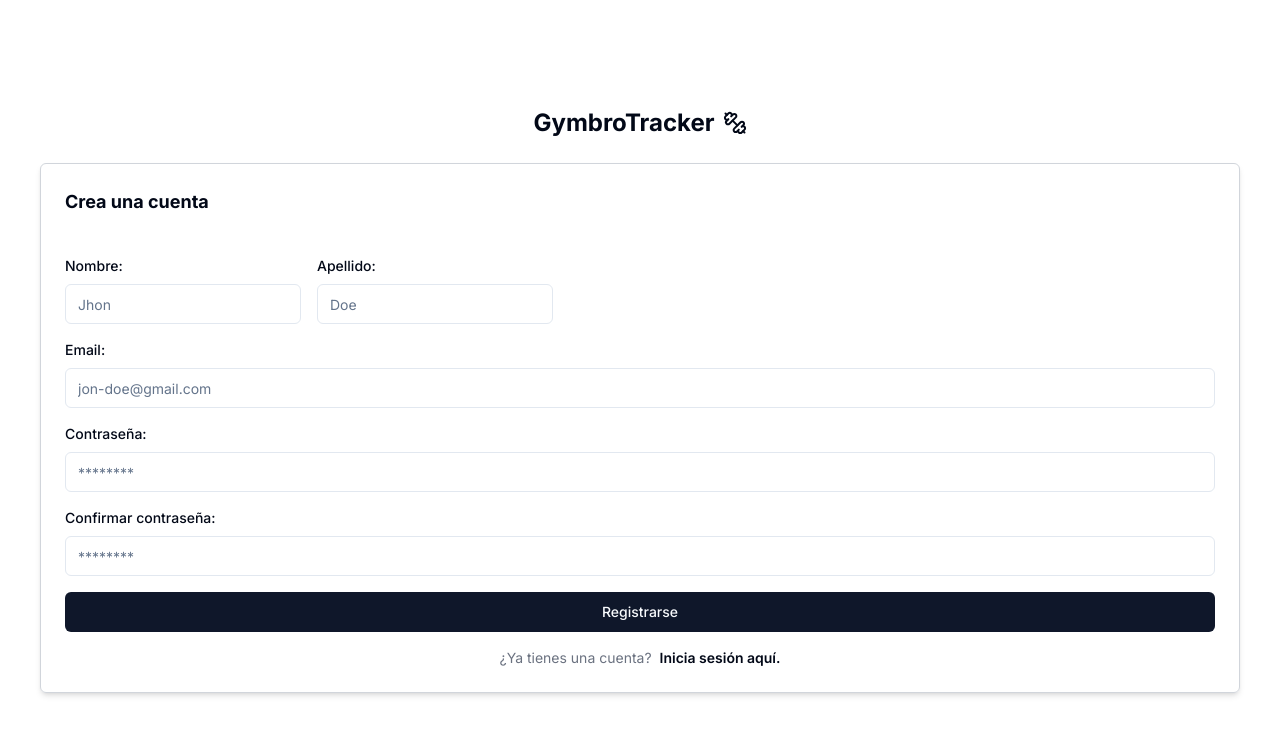
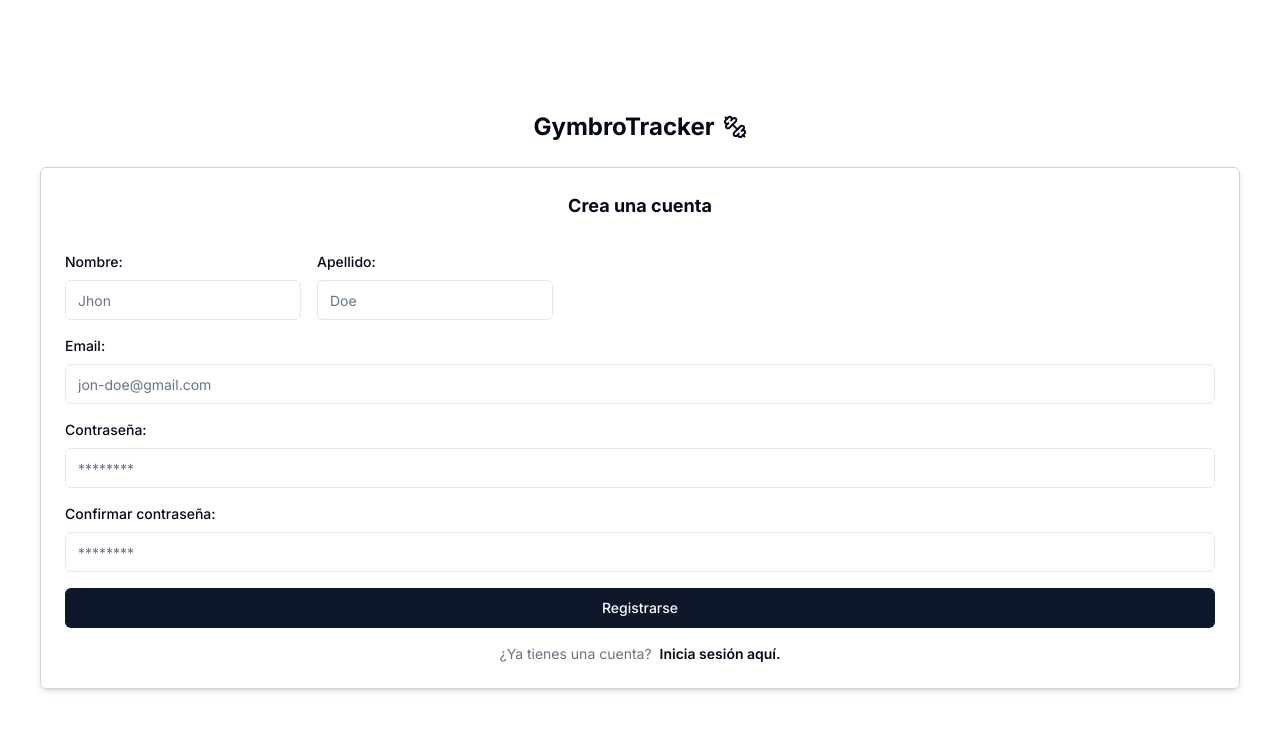
Before and after one commit to luispazcode/gymbro-tracker, a Next.js app: page /auth/register in a window 1280 px wide. Shown: the top 734 px of the page. Built offline with nearby package versions, Linux system fonts and the light colour scheme.

Commit message:
feat: add className prop to ResumeCard.Header component

```diff
--- a/src/components/ResumeCard.tsx
+++ b/src/components/ResumeCard.tsx
@@ -1,3 +1,4 @@
+import clsx from "clsx";
 import Link from "next/link";
 
 interface ResumeCardProps {
@@ -15,14 +16,16 @@ export const ResumeCard = ({ children }: ResumeCardProps) => {
 ResumeCard.Header = function ResumeCardHeader({
 	title,
 	subTitle,
+	className,
 }: {
 	title: string;
-	subTitle: string;
+	subTitle?: string;
+	className?: string;
 }) {
 	return (
-		<div className='flex flex-col gap-2'>
+		<div className={clsx("flex flex-col gap-2", className && className)}>
 			<h3>{title}</h3>
-			<p className='text-xs text-gray-400'>{subTitle}</p>
+			{subTitle && <p className='text-xs text-gray-400'>{subTitle}</p>}
 		</div>
 	);
 };
```
